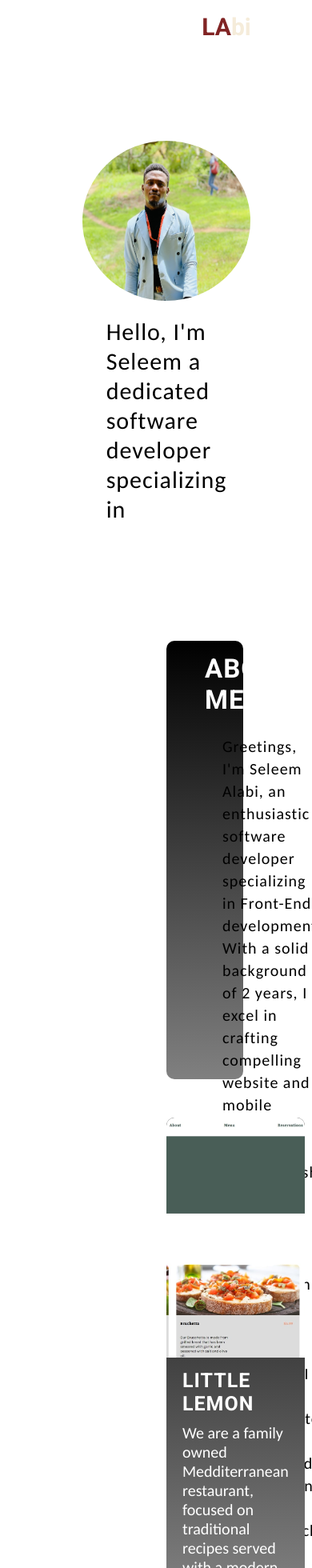
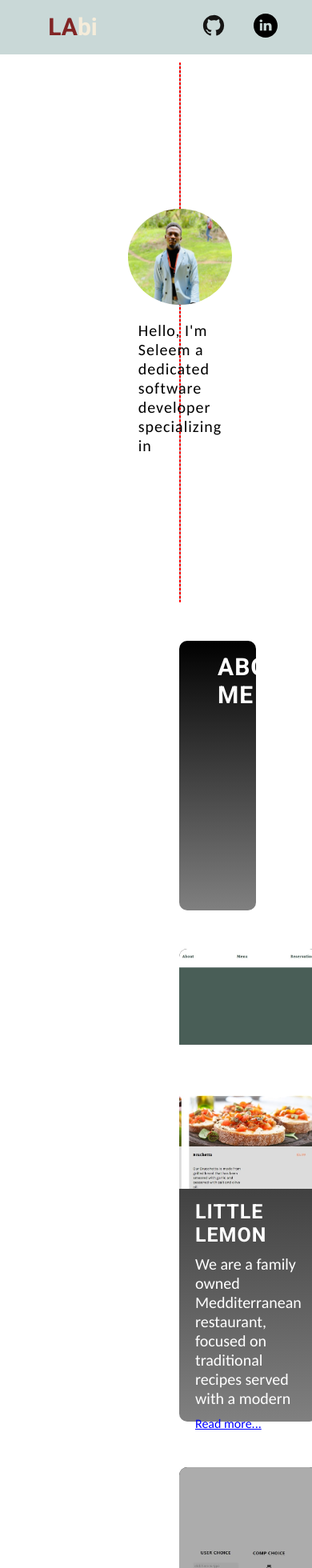
Before and after one commit to leem-dev/labi-portfolio, a React (Create React App) app: page / in a window 390 px wide. Shown: the top 1960 px of the page at 80% size. Built offline with nearby package versions, Linux system fonts and the light colour scheme; some icons are missing.

Commit message:
mobile responsiveness

```diff
--- a/src/component/header-component/header-component.jsx
+++ b/src/component/header-component/header-component.jsx
@@ -1,10 +1,11 @@
-import React from "react";
+import React, { Fragment } from "react";
 import ShowPage from "./showPage-component";
 
 import "./header-styles.css";
 
 const Header = () => {
   return (
+    <Fragment>
       <div className="header-container">
         <a href="/" className="header-link">
           <p className="header-text">
@@ -25,6 +26,7 @@ const Header = () => {
         </ul>
         <ShowPage />
       </div>
+    </Fragment>
   );
 };
 
--- a/src/component/header-component/header-styles.css
+++ b/src/component/header-component/header-styles.css
@@ -1,8 +1,8 @@
 .header-container {
-  height: 8vh;
-  margin: 0rem 13rem;
   background: #c9d8d7;
 
+  height: 8vh;
+  padding: 0rem 13rem;
   display: flex;
   align-items: center;
 }
@@ -42,7 +42,7 @@
 .header-ul li a {
   font-family: "Karla", sans-serif;
 
-  font-size: 20px;
+  font-size: 22px;
   font-weight: 600;
   text-decoration: none;
   color: #707174;
@@ -66,3 +66,38 @@
   transform: rotate(30deg);
   transition: all ease-in-out 1s;
 }
+
+/* MOBILE RESPONSIVENESS */
+
+@media (max-width: 575.98px) {
+  .header-container {
+    padding: 0rem 1rem;
+  }
+
+  .header-ul {
+    display: none;
+  }
+}
+
+@media (min-width: 768px) {
+  .header-container {
+    padding: 0rem 3rem;
+  }
+
+  .header-ul li a {
+    font-size: 17px;
+  }
+}
+
+@media (min-width: 992px) {
+  .header-container {
+    padding: 0rem 4rem;
+  }
+
+  .header-ul li a {
+    font-size: 19px;
+  }
+}
+
+/* @media (min-width: 1200px) {
+} */
--- a/src/component/main-component/about-main-component.jsx
+++ b/src/component/main-component/about-main-component.jsx
@@ -1,25 +1,62 @@
-import { ReactComponent as Arrowright } from "../../assests/arrow-right.svg";
+// import { ReactComponent as Arrowright } from "../../assests/arrow-right.svg";
+import { useState, useEffect } from "react";
+import React from "react";
 
 const AboutFolder = () => {
-  const svg = {
-    width: "150px",
-    height: "35px",
+  const aboutMe = [
+    {
+      id: 1,
+      content:
+        "Greetings, I'm Seleem Alabi, an enthusiastic software developer specializing in Front-End development. With a solid background of 2 years, I excel in crafting compelling website and mobile pages, constantly seeking fresh challenges and pioneering solutions. Proficient in JavaScript, ReactJS, Node, CSS, and HTML, I am committed to perpetual learning and advancement in the dynamic tech landscape.",
+    },
+    {
+      id: 2,
+      content:
+        "I hold a Bachelor's degree in Civil Engineering and have completed the Meta Front-End Developer Specialization from Meta. Beyond coding, I have a keen interest in exploring emerging technologies and am enthusiastic about collaborating with fellow enthusiasts to contribute to meaningful projects. Please take a moment to browse through my portfolio, and don't hesitate to reach out!",
+    },
+  ];
+
+  const [showFirst, setShowFirst] = useState(true);
+  const [showSecond, setShowSecond] = useState(false);
+  const [timer, setTimer] = useState(0);
+
+  useEffect(() => {
+    const interval = setInterval(() => {
+      setTimer((prevTimer) => prevTimer + 1);
+    }, 1000);
+    return () => clearInterval(interval);
+  }, []);
+
+  const handleMouseEnter = () => {
+    setTimer(0); // Reset the timer
+    setShowFirst(false);
+    setShowSecond(true);
   };
 
-  const aboutMe = [
-    "Greetings, I'm Seleem Alabi, an enthusiastic software developer specializing in Front-End development. With a solid background of 2 years, I excel in crafting compelling website and mobile pages, constantly seeking fresh challenges and pioneering solutions. Proficient in JavaScript, ReactJS, Node, CSS, and HTML, I am committed to perpetual learning and advancement in the dynamic tech landscape.",
-    "I hold a Bachelor's degree in Civil Engineering and have completed the Meta Front-End Developer Specialization from Meta. Beyond coding, I have a keen interest in exploring emerging technologies and am enthusiastic about collaborating with fellow enthusiasts to contribute to meaningful projects. Please take a moment to browse through my portfolio, and don't hesitate to reach out!",
-  ];
+  const handleMouseLeave = () => {
+    setTimer(0); // Reset the timer
+    setShowFirst(true);
+    setShowSecond(false);
+  };
+
   return (
-    <div className="about-container">
+    <div
+      className="about-container"
+      onMouseEnter={handleMouseEnter}
+      onMouseLeave={handleMouseLeave}
+    >
       <h3 id="about">About Me</h3>
       <div className="about-details">
-        {aboutMe.map((about, index) => (
-          <div key={index} className="about-parag">
-            <Arrowright style={svg} className="svg" />
-            <p>{about}</p>
-          </div>
-        ))}
+        <div className={`paragraph ${showFirst ? "show" : "hide"}`}>
+          {aboutMe.map((paragraph) => (
+            <p key={paragraph.id}>{paragraph.content}</p>
+          ))}
+        </div>
+        <div className={`paragraph ${showSecond ? "show" : "hide"}`}>
+          {aboutMe.map((paragraph) => (
+            <p key={paragraph.id}>{paragraph.content}</p>
+          ))}
+        </div>
       </div>
     </div>
   );
--- a/src/component/main-component/main-styles.css
+++ b/src/component/main-component/main-styles.css
@@ -1,11 +1,11 @@
 .main-container {
-  margin: 0rem 13rem;
+  padding: 0rem 13rem;
 }
 
 .dev-section {
   height: 80vh;
   background: #b4b5b8;
-
+  border-radius: 10px;
   margin-top: 10px;
   display: flex;
   flex-direction: column;
@@ -61,14 +61,14 @@
   /* background: black; */
   background: linear-gradient(to bottom, black, gray);
   color: white;
-  height: 65vh;
+  height: 40vh;
   margin: 3rem 0rem;
   padding: 0rem 3rem;
   border-radius: 10px;
 }
 
 .about-container h3 {
-  font-size: 33px;
+  font-size: 30px;
   text-transform: uppercase;
   font-family: "Roboto", sans-serif;
   letter-spacing: 1px;
@@ -77,26 +77,111 @@
 
 .about-details {
   color: black;
+  height: 200px;
+  overflow: auto;
+}
+
+/* .about-parag {
+  background: #c9d8d7;
 
   display: flex;
-  flex-direction: column;
-  gap: 30px;
+} */
 
-  /* margin: 0rem 2rem; */
-}
-
-.about-parag {
+.about-details p {
   background: #c9d8d7;
-  padding: 10px 0px;
+  padding: 10px;
   border-top-right-radius: 20px;
   border-bottom-right-radius: 20px;
-  display: flex;
-}
-
-.about-details p {
   margin-left: 6px;
-  font-size: 20px;
+  margin-bottom: 20px;
+  font-size: 17px;
   font-family: "Carlito", sans-serif;
   letter-spacing: 1px;
   line-height: 1.4;
 }
+
+.paragraph {
+  max-height: 100%;
+  overflow: hidden;
+  transition: max-height 0.5s ease-in-out;
+}
+
+.hide {
+  max-height: 0;
+}
+
+.show {
+  max-height: 200px; /* Adjust based on your content height */
+}
+
+/* Animation */
+@keyframes slideInFromTop {
+  from {
+    transform: translateY(-100%);
+  }
+  to {
+    transform: translateY(0);
+  }
+}
+
+@keyframes slideInFromBottom {
+  from {
+    transform: translateY(100%);
+  }
+  to {
+    transform: translateY(0);
+  }
+}
+
+.paragraph.show {
+  animation: slideInFromTop 0.5s ease-in-out;
+}
+
+.paragraph.hide {
+  animation: slideInFromBottom 0.5s ease-in-out;
+}
+
+/* MOBILE RESPONSIVENESS */
+
+@media (max-width: 575.98px) {
+  .main-container {
+    margin: 0rem 1rem;
+  }
+
+  .dev-section {
+    border: 1px dashed red;
+    animation: none;
+  }
+
+  .typing-container p {
+    font-size: 20px;
+    margin: 0rem 1rem;
+  }
+
+  .dev-img {
+    width: 130px;
+    height: 120px;
+  }
+}
+
+@media (min-width: 768px) {
+  .main-container {
+    padding: 0rem 3rem;
+  }
+
+  .typing-container p {
+    font-size: 25px;
+
+    margin: 0rem 2rem;
+  }
+}
+
+@media (min-width: 992px) {
+  .main-container {
+    padding: 0rem 4rem;
+  }
+
+  .typing-container p {
+    margin: 0rem 4rem;
+  }
+}
```
Also changed, not shown: src/App.css (+20 -0 lines). Lines whose indentation alone changed are shown as unchanged.
